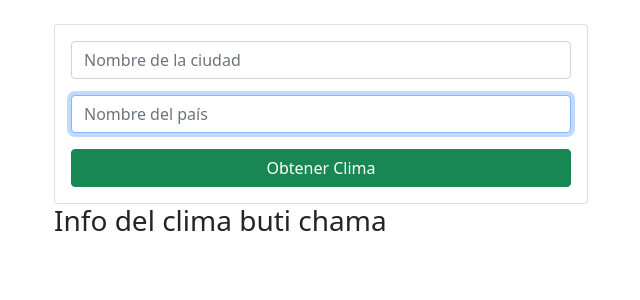
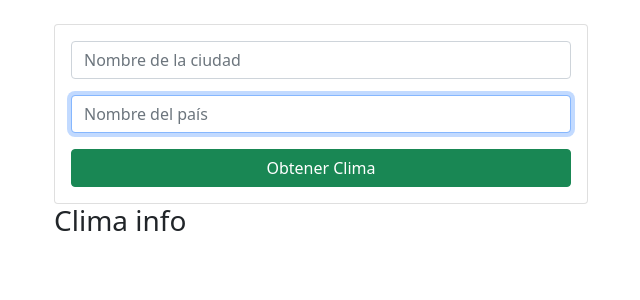
Before and after one commit to AlbeTorres/climaApp, a React app: page / in a window 1280 px wide. Shown: the top 300 px of the page, without its empty margins (40-680 px from the left). Built offline with nearby package versions, Linux system fonts and the light colour scheme.

Commit message:
test commit

```diff
--- a/src/components/Weatheinfo.js
+++ b/src/components/Weatheinfo.js
@@ -3,7 +3,7 @@ import React from 'react'
 const Weatheinfo = () => {
     return (
         <div>
-            <h3>Info del clima buti chama</h3>
+            <h3>Clima info</h3>
         </div>
     )
 }
```
